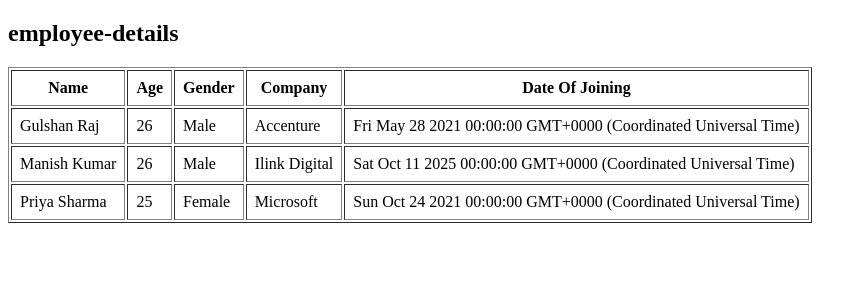
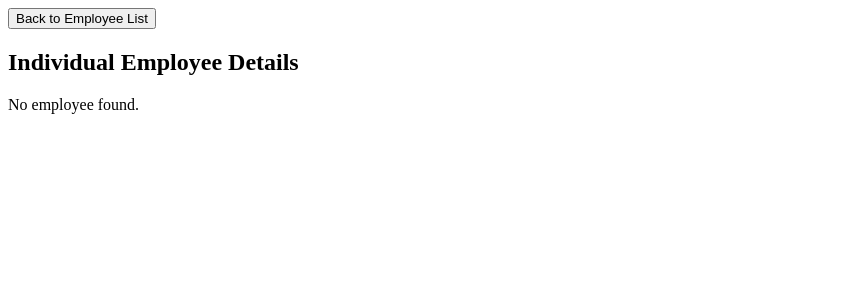
Before and after one commit to gulshan-raj99/angular-learning, an Angular app: page /employee/1 in a window 1280 px wide. Before the commit this address led to /. Shown: the top 300 px of the page, without its empty margins (0-867 px from the left). Built offline with nearby package versions, Linux system fonts and the light colour scheme.

Commit message:
Naviagte employee detail list page to individual employees details

```diff
--- a/src/app/app.html
+++ b/src/app/app.html
@@ -1 +1 @@
-<app-employee-details></app-employee-details>
+<router-outlet></router-outlet>
--- a/src/app/app.routes.ts
+++ b/src/app/app.routes.ts
@@ -1,3 +1,8 @@
 import { Routes } from '@angular/router';
+import { EmployeeDetails } from './components/employee-details/employee-details';
+import { IndividualEmployeeDetail } from './components/individual-employee-detail/individual-employee-detail';
 
-export const routes: Routes = [];
+export const routes: Routes = [
+    {path:'', component:EmployeeDetails},
+    {path:'employee/:name', component:IndividualEmployeeDetail}
+];
--- a/src/app/app.ts
+++ b/src/app/app.ts
@@ -1,10 +1,9 @@
 import { Component, signal } from '@angular/core';
 import { RouterOutlet } from '@angular/router';
-import { EmployeeDetails } from "./components/employee-details/employee-details";
 
 @Component({
   selector: 'app-root',
-  imports: [RouterOutlet, EmployeeDetails],
+  imports: [RouterOutlet],
   templateUrl: './app.html',
   styleUrl: './app.css'
 })
--- a/src/app/components/employee-details/employee-details.html
+++ b/src/app/components/employee-details/employee-details.html
@@ -7,11 +7,11 @@
   <th>Company</th>
   <th>Date Of Joining</th>
 </tr>
-<tr *ngFor="let emp of employees">
+<tr *ngFor="let emp of employees" (click)="viewEmployee(emp)" style="cursor: pointer;">
     <td>{{emp.name}}</td>
     <td>{{emp.age}}</td>
     <td>{{emp.gender}}</td>
     <td>{{emp.currentCompany}}</td>
-    <td>{{emp.dateOfJoining}}</td>
+  <td>{{emp.dateOfJoining | date:'MMM dd yyyy'}}</td>
 </tr>
 </table>
--- a/src/app/components/employee-details/employee-details.ts
+++ b/src/app/components/employee-details/employee-details.ts
@@ -2,6 +2,7 @@ import { Component } from '@angular/core';
 import { Employee } from '../../models/employee.model';
 import { EmployeeService } from '../../services/employee-service';
 import { CommonModule } from '@angular/common';
+import { Router } from '@angular/router';
 
 @Component({
   selector: 'app-employee-details',
@@ -13,9 +14,16 @@ export class EmployeeDetails {
 
   employees: Employee[] = [];
 
-  constructor(private employeeService: EmployeeService){}
+  constructor(private employeeService: EmployeeService,
+    private router: Router
+  ){}
 
   ngOnInit(){
     this.employees = this.employeeService.getEmployees();
   }
+
+  viewEmployee(emp: Employee){
+     // navigate to individual employee page with name or id as parameter
+    this.router.navigate(['/employee', emp.name])
+  }
 }
--- /dev/null
+++ b/src/app/components/individual-employee-detail/individual-employee-detail.html
@@ -0,0 +1,21 @@
+<button (click)="goBack()">Back to Employee List</button>
+<h2>Individual Employee Details</h2>
+<table border="1" cellpadding="8" *ngIf="employee">
+	<tr>
+		<th>Name</th>
+		<th>Age</th>
+		<th>Gender</th>
+		<th>Company</th>
+		<th>Date Of Joining</th>
+	</tr>
+	<tr>
+		<td>{{employee.name}}</td>
+		<td>{{employee.age}}</td>
+		<td>{{employee.gender}}</td>
+		<td>{{employee.currentCompany}}</td>
+		<td>{{employee.dateOfJoining | date:'MMM dd yyyy'}}</td>
+	</tr>
+</table>
+<div *ngIf="!employee">
+	<p>No employee found.</p>
+</div>
--- /dev/null
+++ b/src/app/components/individual-employee-detail/individual-employee-detail.ts
@@ -0,0 +1,32 @@
+import { Component } from '@angular/core';
+import { CommonModule } from '@angular/common';
+import { Employee } from '../../models/employee.model';
+import { ActivatedRoute, Router } from '@angular/router';
+import { EmployeeService } from '../../services/employee-service';
+
+@Component({
+  selector: 'app-individual-employee-detail',
+  imports: [CommonModule],
+  templateUrl: './individual-employee-detail.html',
+  styleUrl: './individual-employee-detail.css'
+})
+export class IndividualEmployeeDetail {
+  employee?: Employee;
+
+  constructor(private route: ActivatedRoute,
+    private router: Router,
+    private employeeService: EmployeeService
+  ){}
+
+  ngOnInit(){
+    const name = this.route.snapshot.paramMap.get('name');
+    if(name){
+      this.employee = this.employeeService.getEmployees().find(e => e.name === name);
+    }
+  }
+
+  goBack() {
+    this.router.navigate(['/']);
+  }
+
+}
```
Also changed, not shown: src/app/components/individual-employee-detail/individual-employee-detail.css (added), 1 other file (tests, documents, lock files or other folders).
